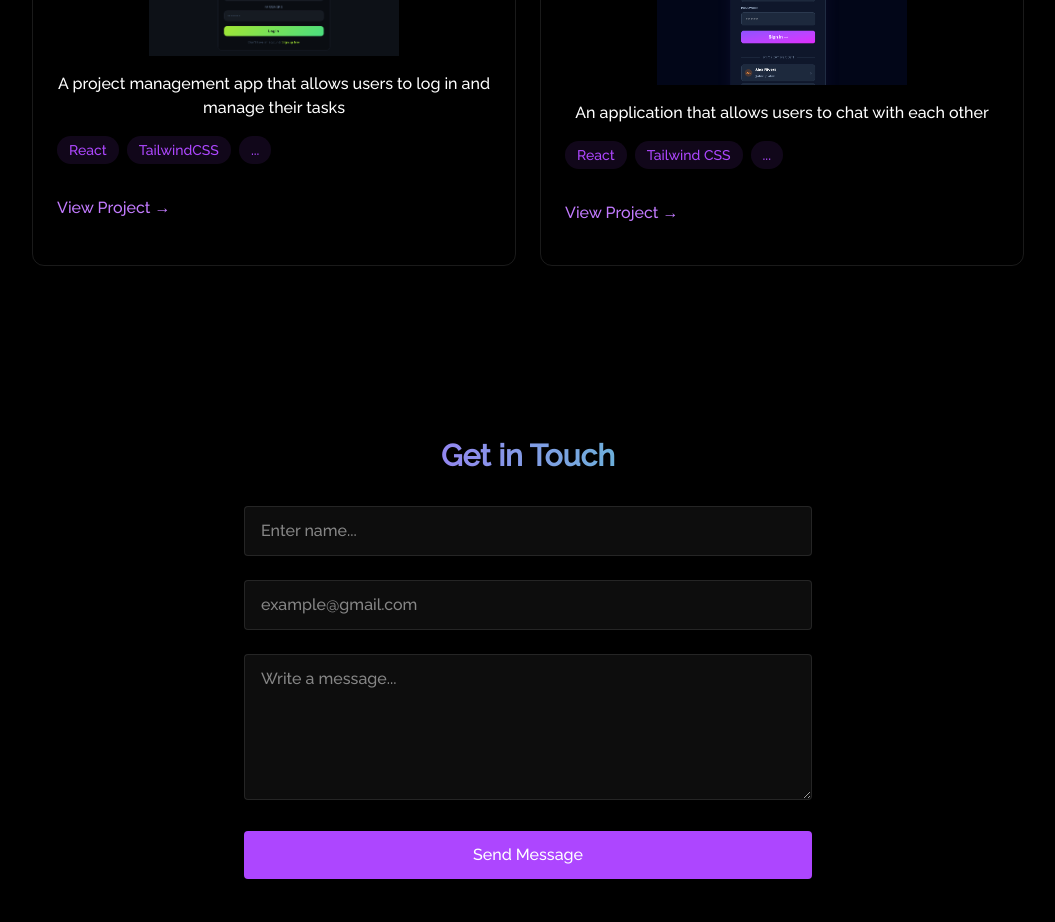
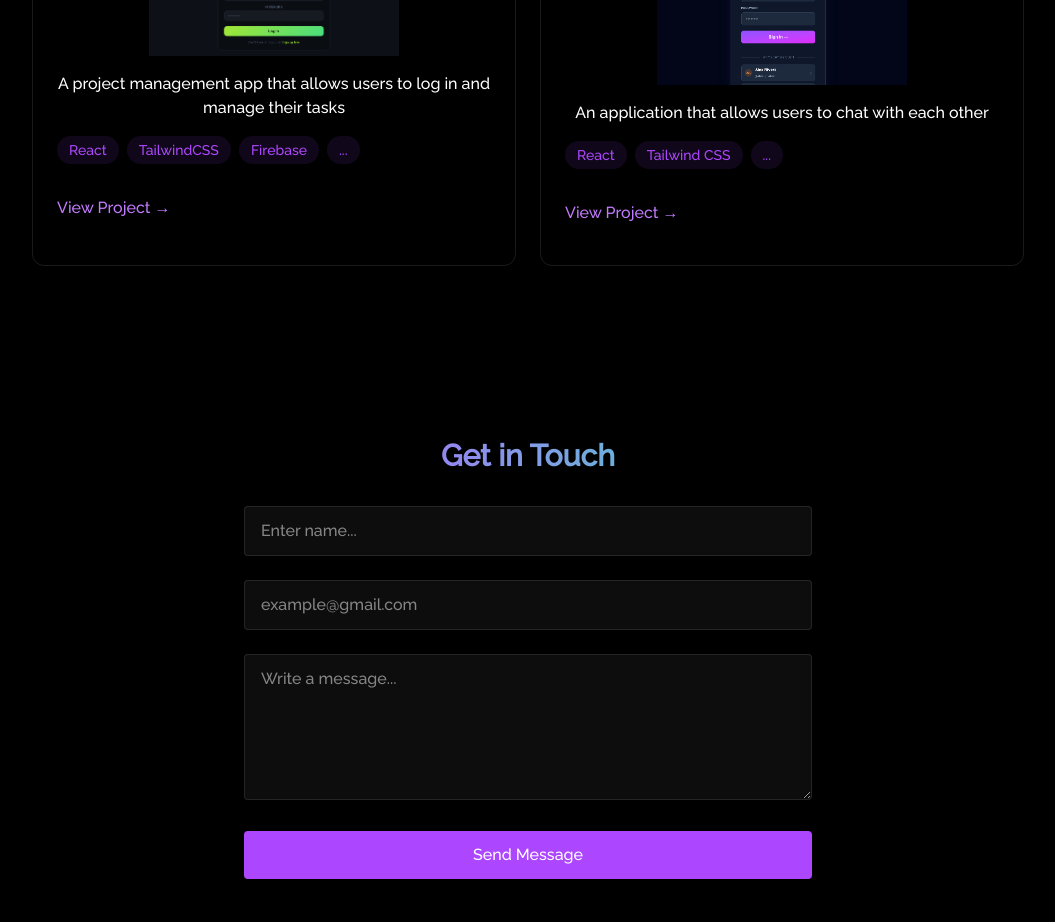
Before and after one commit to Gigireact/gigi-portfolio, a React (Vite) app: page / in a window 1280 px wide. Shown: the part 4340-5262 px from the top of the page, without its empty margins (112-1167 px from the left). Built offline with nearby package versions, Linux system fonts and the light colour scheme; a web font is replaced by a local one.

Commit message:
firebase word addition

```diff
--- a/src/components/sections/Projects.jsx
+++ b/src/components/sections/Projects.jsx
@@ -63,7 +63,7 @@ export const Projects = () => {
                         <img src={Tasktics} alt="tasktics pic" className="w-full max-w-[250px] h-auto mx-auto my-4 object-contain"/>
                         <p className="text-white mb-4">A project management app that allows users to log in and manage their tasks</p>
                         <div className="flex flex-wrap gap-2 mb-4">
-                            {["React", "TailwindCSS", "..."].map((tech, key) => (
+                            {["React", "TailwindCSS", "Firebase", "..."].map((tech, key) => (
                                 <span key={key} className="bg-purple-500/10 text-purple-500 py-1 px-3 rounded-full text-sm hover:bg-purple-500/20 hover:shadow-[0_0_15px_rgba(128, 0, 128, 0.4)] transition-all">
                                     {tech}
                                 </span>
```
